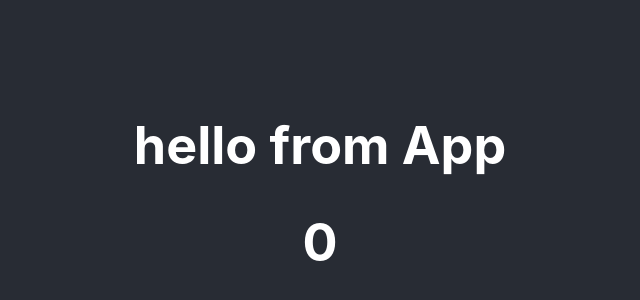
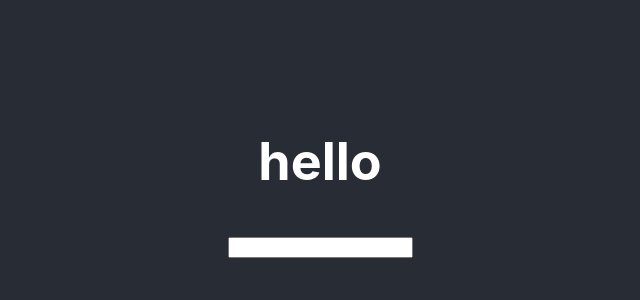
Before and after one commit to hfujiyos/typescript-frontend, a React (Create React App) app: page / in a window 1280 px wide. Shown: the part 206-506 px from the top of the page, without its empty margins (320-960 px from the left). Built offline with nearby package versions, Linux system fonts and the light colour scheme.

Commit message:
Fixed event handler

```diff
--- a/src/App.tsx
+++ b/src/App.tsx
@@ -239,10 +239,9 @@ const App: React.FC = () => {
   return (
     <div className='App'>
       <header className='App-header'>
-        <TestComponent text='hello from App' />
+        <TestComponent text='hello' />
       </header>
     </div>
   );
 };
-
 export default App;
--- a/src/TestComponent.tsx
+++ b/src/TestComponent.tsx
@@ -27,12 +27,18 @@ const TestComponent: React.FC<Props> = (props) => {
   // State更新処理（初期値設定）
   const [count, setCount] = useState<number | null>(0);
   const [user, setuser] = useState<UserData>({ id: 1, name: 'dummy' });
+  const [inputData, setInputData] = useState('');
+
+  const handleInputChange = (e: React.ChangeEvent<HTMLInputElement>) => {
+    setInputData(e.target.value);
+  };
 
   // ﾃｽﾄﾋﾞｭｰ
   return (
     <div>
       <h1>{props.text}</h1>
-      <h1>{count}</h1>
+      <input type='text' value={inputData} onChange={handleInputChange} />
+      <h1>{inputData}</h1>
     </div>
   );
 };
```
